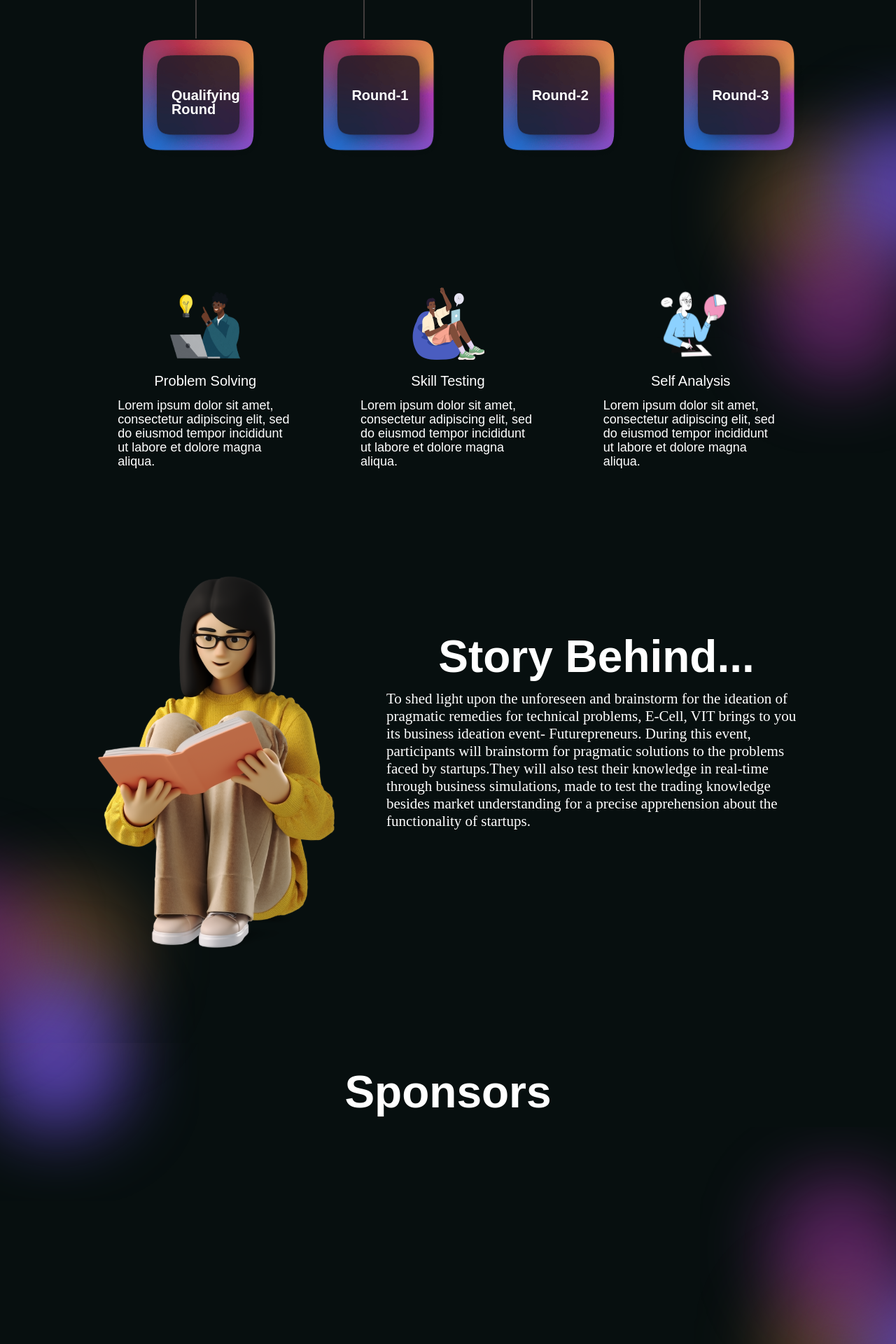
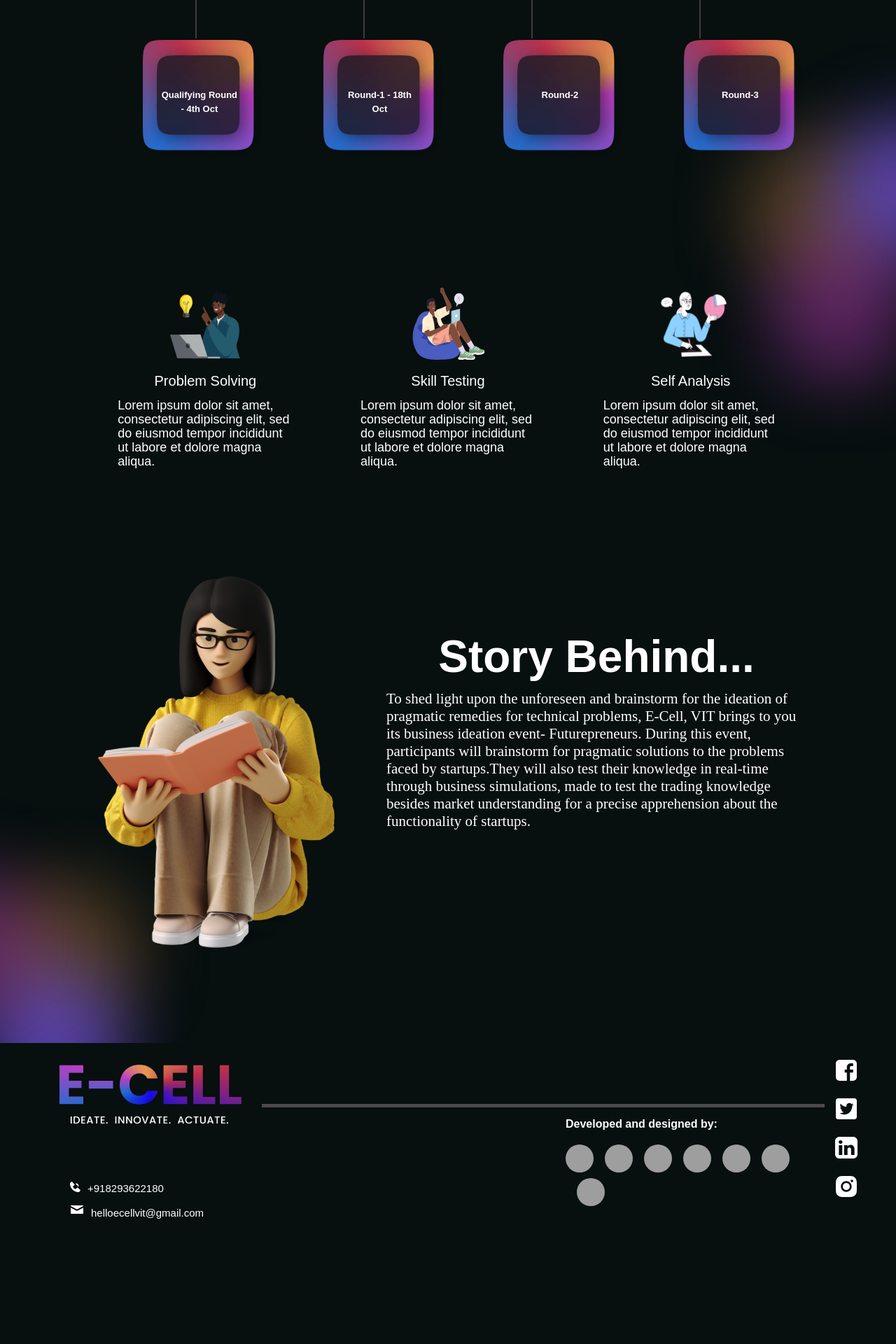
Before and after one commit to ecellvit/FuturePreneurs-22, a Next.js app: page / in a window 1280 px wide. Shown: the part 2000-3920 px from the top of the page at 70% size. After the commit the page ends 3810 px from the top, so only its background shows below. Built offline with nearby package versions, Linux system fonts and the light colour scheme; no server answers; grey boxes are pictures that could not be loaded.

Commit message:
css fixes and requested changes done

```diff
--- a/components/Landing_main.jsx
+++ b/components/Landing_main.jsx
@@ -15,7 +15,7 @@ const Landing_main = () => {
       <Section3 />
       <Section4 />
       <Section5 />
-      <Section6 />
+      {/* <Section6 /> */}
       <Footer />
     </div>
   );
--- a/components/TeamDashboard/LeaderDashboard.jsx
+++ b/components/TeamDashboard/LeaderDashboard.jsx
@@ -151,8 +151,9 @@ const LeaderDashboard = ({
               <Modal
                 modalOpen={modalOpen}
                 handleClose={close}
-                text={'Are you sure you want to delete your team?'}
+                text={"Are you sure you want to delete your team?"}
                 text1={"This action can't be reversed!!"}
+                text2={"Yes I'm sure"}
                 deleteTeam={handleDelete}
               />
             )}
--- a/components/animationComponents/HoverAnimationLanding.jsx
+++ b/components/animationComponents/HoverAnimationLanding.jsx
@@ -1,7 +1,7 @@
 import { motion } from "framer-motion";
 
 export const HoverAnimationLanding = ({ children }) => (
-  <motion.div whileHover={{ scale: 1.5 }} whileTap={{ scale: 1.5 }}>
+  <motion.div whileHover={{ scale: 1.5 }} whileTap={{ scale:2 }}>
     {children}
   </motion.div>
 );
--- a/components/landing_main/Footer.jsx
+++ b/components/landing_main/Footer.jsx
@@ -22,22 +22,46 @@ const Footer = () => {
         <div className={styles.line_footer}></div>
         <div className={styles.link_container}>
           <div className={styles.link_div}>
-            <img src="fb.svg" width="30.5" />
+            <a
+              href="https://www.facebook.com/ecellvit/"
+              target={"_blank"}
+              rel={"noreferrer"}
+            >
+              <img src="fb.svg" width="30.5" />
+            </a>
           </div>
           <div className={styles.link_div}>
-            <img src="twitter.svg" width="29.5" />
+            <a
+              href="https://twitter.com/ecell_vit"
+              target={"_blank"}
+              rel={"noreferrer"}
+            >
+              <img src="twitter.svg" width="29.5" />
+            </a>
           </div>
           <div className={styles.link_div}>
-            <img src="linkedin.svg" width="31.5" />
+            <a
+              href="https://in.linkedin.com/company/ecellvitvellore"
+              target={"_blank"}
+              rel={"noreferrer"}
+            >
+              <img src="linkedin.svg" width="31.5" />
+            </a>
           </div>
           <div className={styles.link_div}>
-            <img src="insta.svg" width="29.5" />
+            <a
+              href="https://www.instagram.com/ecell_vit/?hl=en"
+              target={"_blank"}
+              rel={"noreferrer"}
+            >
+              <img src="insta.svg" width="29.5" />
+            </a>
           </div>
         </div>
       </div>
       <div className={styles.page_container}>
         <div className={styles.footer_pages}>
-          <a href="#" className={styles.link_page}>
+          {/* <a href="#" className={styles.link_page}>
             Timeline
           </a>
           <a href="#" className={styles.link_page}>
@@ -53,7 +77,7 @@ const Footer = () => {
           </a>
           <a href="#" className={styles.link_page}>
             Sponsors
-          </a>
+          </a> */}
         </div>
       </div>
       <div className={styles.profiles}>
--- a/components/landing_main/Section3.jsx
+++ b/components/landing_main/Section3.jsx
@@ -23,7 +23,7 @@ const Section3 = () => {
         <div className={styles.round_imgparts_container}>
           <HoverAnimationLanding>
             <div className={styles.img_container}>
-              <div className={styles.round_text}>Qualifying Round</div>
+              <div className={styles.round_text}>Qualifying Round - 4th Oct</div>
               <img
                 src="box_web-min.png"
                 width="177.5"
@@ -33,7 +33,7 @@ const Section3 = () => {
           </HoverAnimationLanding>
           <HoverAnimationLanding>
             <div className={styles.img_container}>
-              <div className={styles.round_text}>Round-1</div>
+              <div className={styles.round_text}>Round-1 - 18th Oct</div>
               <img
                 src="box_web-min.png"
                 width="177.5"
--- a/styles/Dashboard.module.css
+++ b/styles/Dashboard.module.css
@@ -623,6 +623,7 @@
   .team_name {
     font-size: 2rem;
     margin-bottom:4rem;
+    line-height: 40px;
   }
 
   .label {
--- a/styles/Landingr.module.css
+++ b/styles/Landingr.module.css
@@ -543,7 +543,7 @@
 
 .round_text {
   position: absolute;
-  left: 30px;
+  left: 0px;
   top: 40%;
   right: 3%;
   bottom: auto;
@@ -553,9 +553,10 @@
   margin: 0px auto 86px;
   font-family: Poppins, sans-serif;
   color: #fff;
-  font-size: 20px;
+  font-size: 13px;
   font-weight: 700;
   text-align: left;
+  text-align: center;
 }
 
 .body {
@@ -1296,12 +1297,14 @@
   }
 
   .round_text {
-    left: -38px;
-    margin-top: 10px;
-    padding-right: 80px;
-    font-size: 9px;
-    line-height: 13px;
+    /* left: 0px; */
+    left: -70px;
+    top: 30px;
+    /* margin-top: 10px; */
+    /* padding-right: 80px; */
+    font-size: 5px;
     text-align: center;
+    line-height: 10px;
   }
 
   .fp_main_div {
--- a/styles/SearchTeams.module.css
+++ b/styles/SearchTeams.module.css
@@ -252,3 +252,9 @@
 .join_create_btn.join_btn {
   width: 100%;
 }
+
+@media screen and (max-width: 767px) {
+  .glow_on_hover:before {
+    opacity: 1;
+  }
+}
```
Also changed, not shown: components/TeamDashboard/TeamMembers.jsx (+46 -13 lines), components/modal/index.js (+4 -3 lines).
